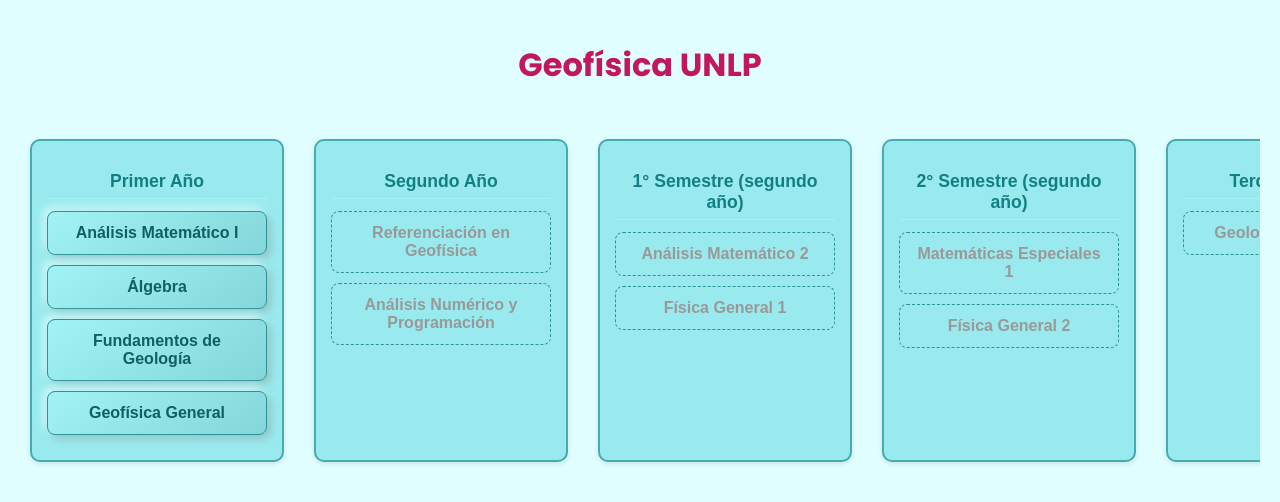
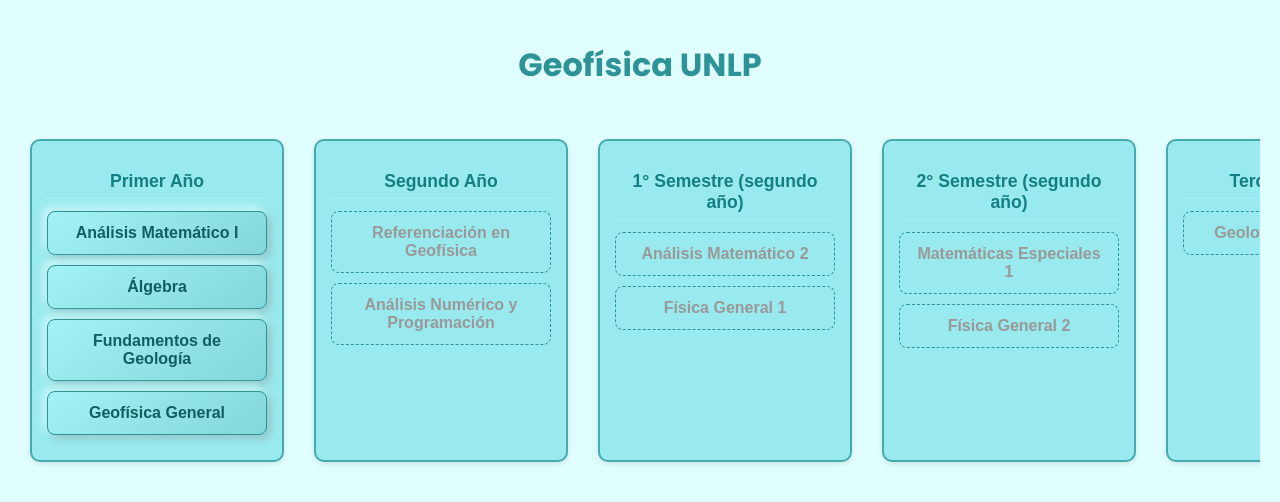
Before and after one commit to camitf/Geofisica, a plain HTML site: page index.html in a window 1280 px wide. Drawn offline with Linux system fonts and the light colour scheme.

Commit message:
Update index.html

```diff
--- a/index.html
+++ b/index.html
@@ -14,6 +14,7 @@
   <div class="malla-grid">
     <div class="semestre" id="a1">
       <h2>Primer Año</h2>
+
       <div class="ramo" id="AM1" onclick="aprobar('AM1')">Análisis Matemático I</div>
       <div class="ramo" id="algebra" onclick="aprobar('algebra')">Álgebra</div>
       <div class="ramo" id="fundamentos" onclick="aprobar('fundamentos')">Fundamentos de Geología</div>
@@ -58,7 +59,7 @@
     h1 {
       font-family: 'Poppins', sans-serif;
       font-weight: 700;
-      color: #c2185b;
+      color: #2d9396;
       text-align: center;
       margin-bottom: 40px;
     }
```
